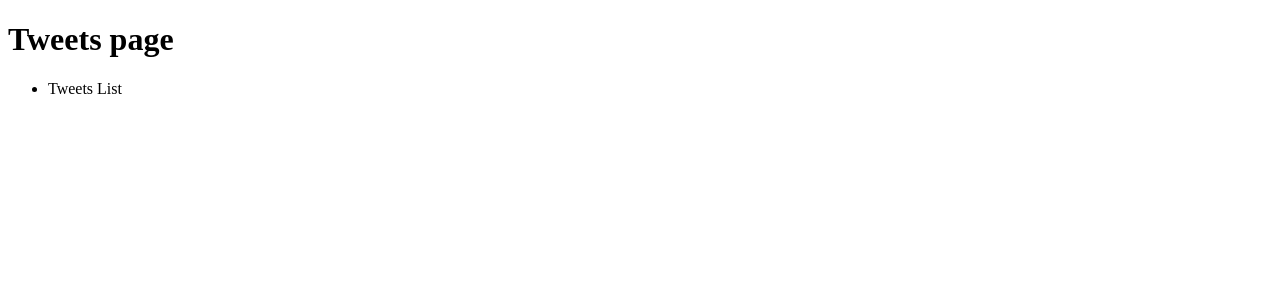
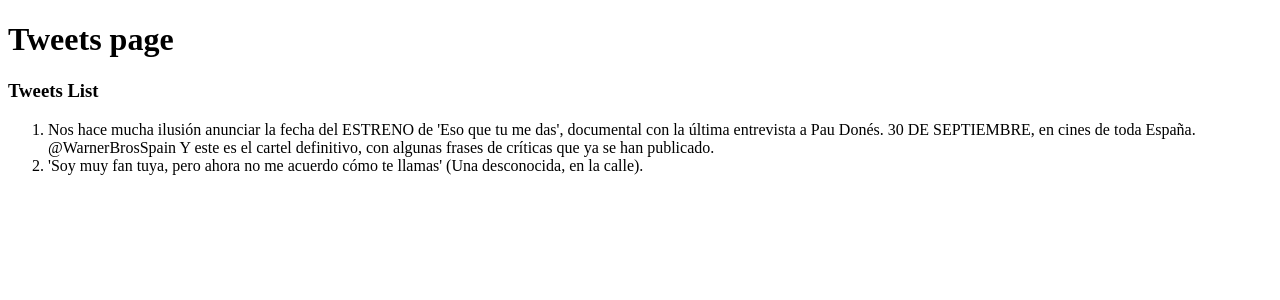
Before and after one commit to Rober040992/myFirst-Vite-React-project-X-React, a React (Vite) app: page / in a window 1280 px wide. Shown: the top 300 px of the page. Built offline with nearby package versions, Linux system fonts and the light colour scheme.

Commit message:
creating first Tweets list example

```diff
--- a/package.json
+++ b/package.json
@@ -6,7 +6,7 @@
     "scripts": {
         "dev": "vite",
         "build": "tsc -b && vite build",
-        "pretty": "npx prettier . --write",
+        "pretty": "prettier . --write",
         "lint": "eslint .",
         "preview": "vite preview"
     },
--- a/src/pages/tweets/tweetsPage.tsx
+++ b/src/pages/tweets/tweetsPage.tsx
@@ -20,10 +20,12 @@ function TweetsPage() {
     return (
         <div>
             <h1>Tweets page</h1>
-            <ul>
-                <li>Tweets List</li>
-                <ul></ul>
-            </ul>
+            <h3>Tweets List</h3>
+            <ol>
+                {tweets.map((tweet) => (
+                    <li key={tweet.id}>{tweet.content}</li>
+                ))}
+            </ol>
         </div>
     )
 }
```
